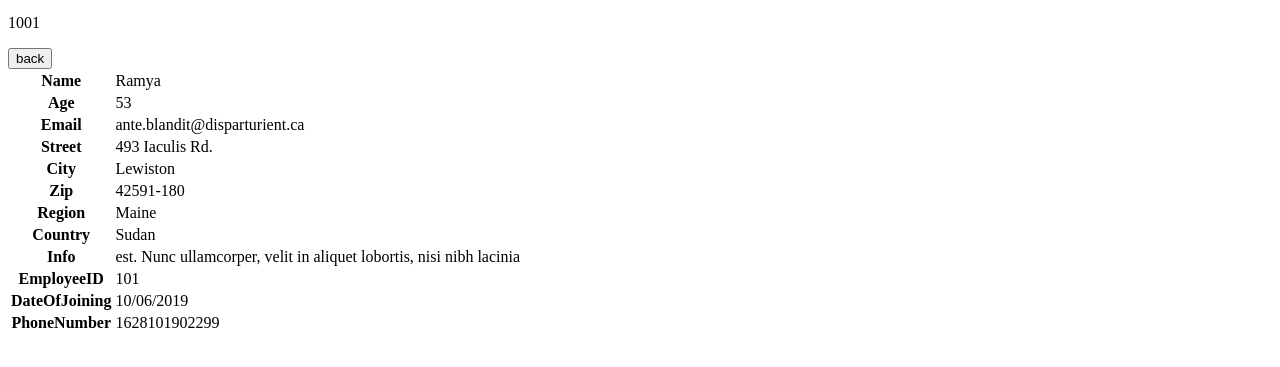
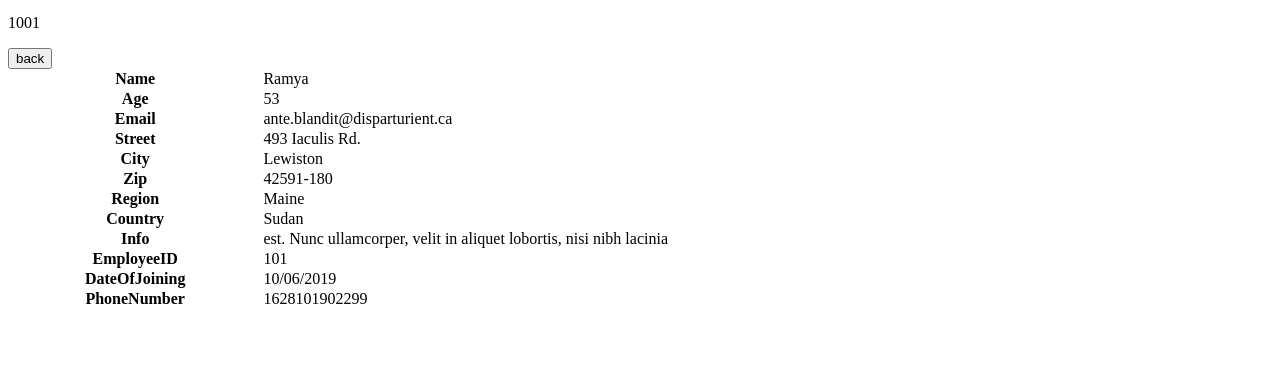
Before and after one commit to RamyaAmarnath/angular-ivy-7wg16t, an Angular app: page /employee-detail in a window 1280 px wide. Shown: the part 383-750 px from the top of the page. Built offline with nearby package versions, Linux system fonts and the light colour scheme.

Commit message:
1 file modified

```diff
--- a/src/app/Components/employee-detail/employee-detail.component.css
+++ b/src/app/Components/employee-detail/employee-detail.component.css
@@ -0,0 +1,4 @@
+table {
+  border-collapse: collapse;
+  width: 100%;
+}
```
